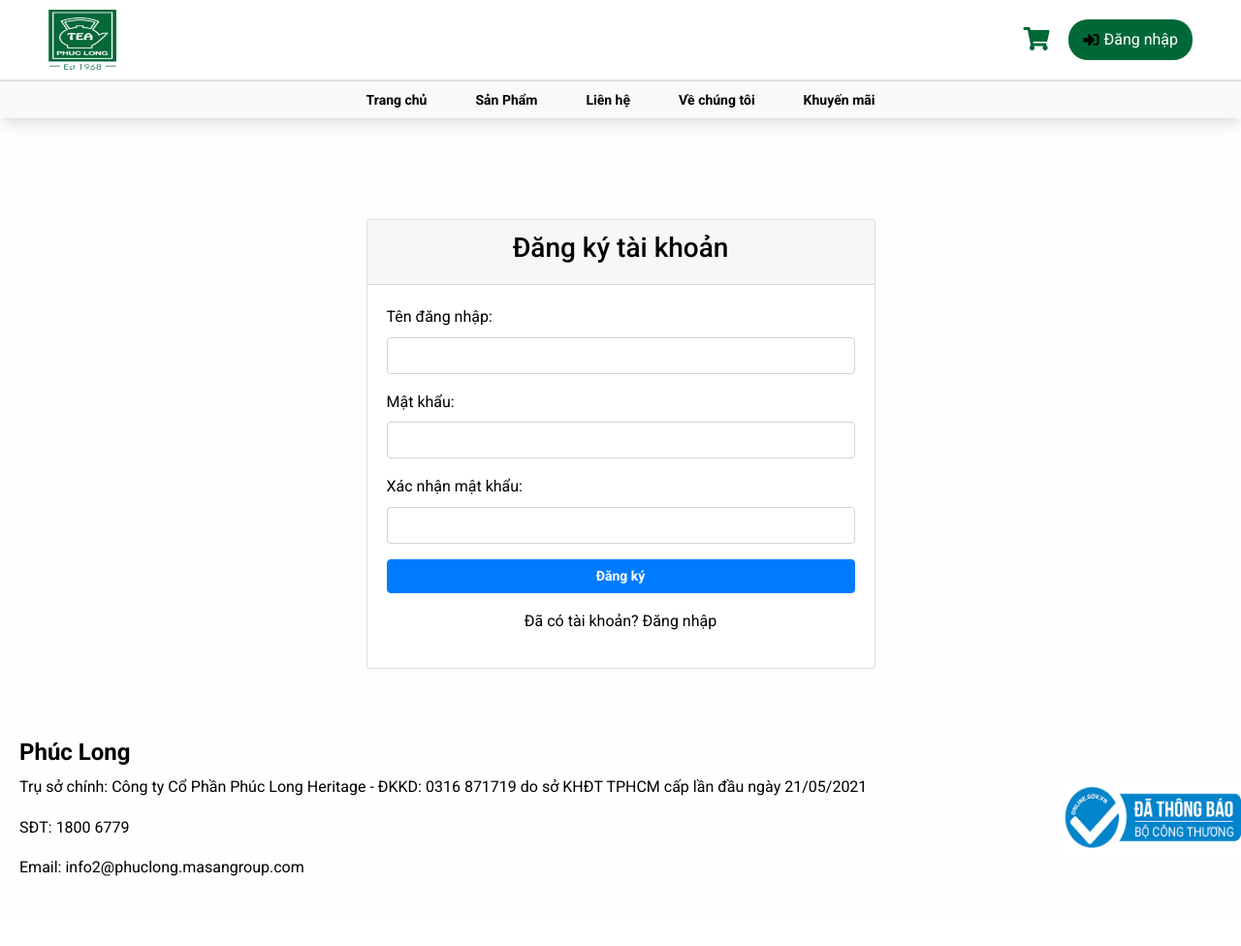
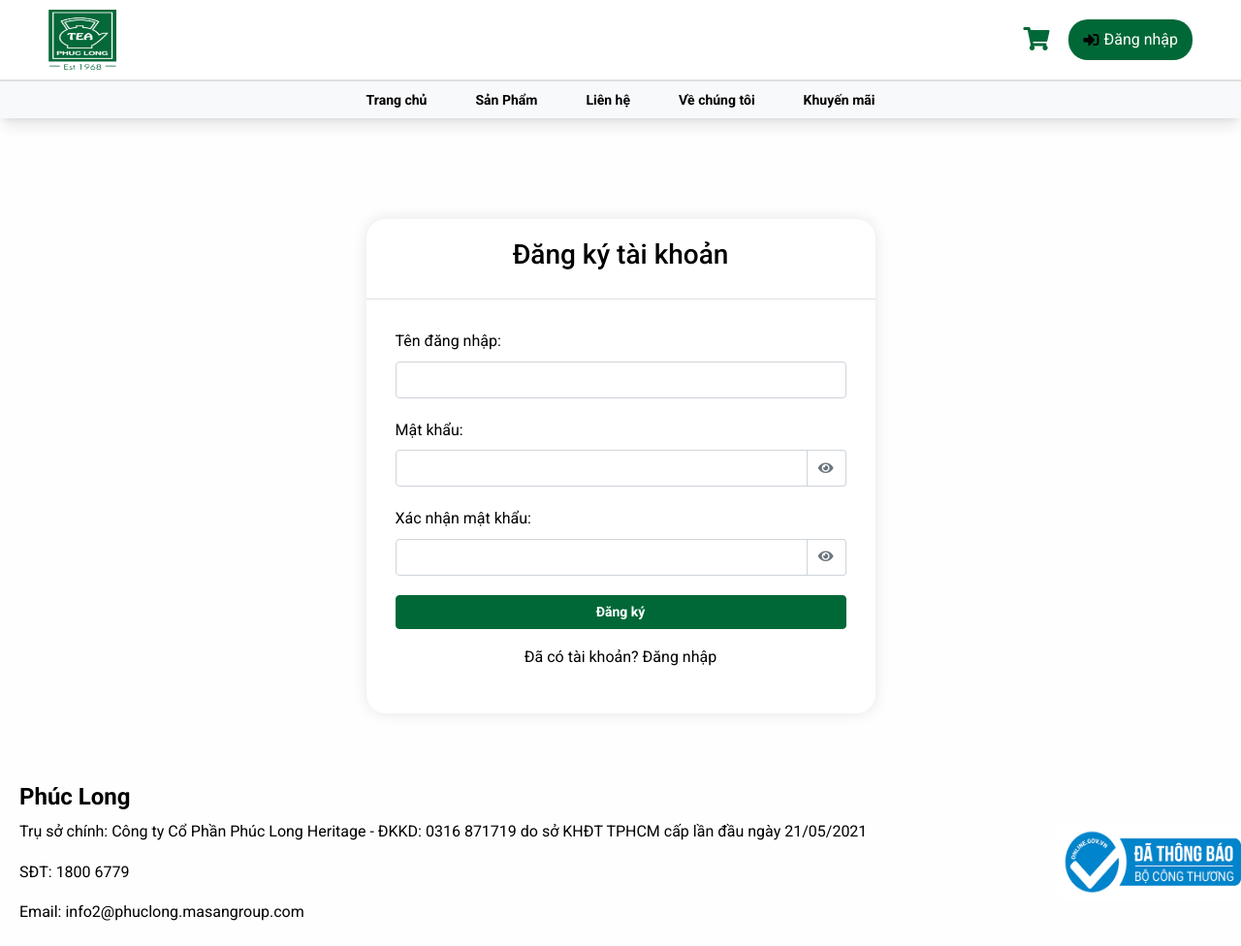
Before and after one commit to HoangAnh779/DA_MaNguonMo, a PHP site: the page made by app/views/account/register.php in a window 1280 px wide. Shown: the top 976 px of the page at 97% size. Before the commit the page ends 904 px from the top, so only its background shows below. Run offline with PHP 8.4, Linux system fonts and the light colour scheme; the template is opened without the code that fills it, so the values that code supplies are empty; some libraries are stand-ins or nearby versions.

Commit message:
update all

```diff
--- a/app/views/account/register.php
+++ b/app/views/account/register.php
@@ -3,7 +3,7 @@
 <div class="container">
     <div class="row justify-content-center">
         <div class="col-md-6">
-            <div class="card mt-5">
+            <div class="card mt-5" style="border-radius: 20px;">
                 <div class="card-header">
                     <h3 class="text-center">Đăng ký tài khoản</h3>
                 </div>
@@ -19,19 +19,36 @@
                     <?php endif; ?>
 
                     <form action="/DA_MaNguonMo/account/save" method="post">
-                        <div class="form-group mb-3">
+                        <div class="form-group">
                             <label for="username">Tên đăng nhập:</label>
                             <input type="text" class="form-control" id="username" name="username" required>
                         </div>
-                        <div class="form-group mb-3">
+
+                        <div class="form-group">
                             <label for="password">Mật khẩu:</label>
-                            <input type="password" class="form-control" id="password" name="password" required>
+                            <div class="input-group">
+                                <input type="password" class="form-control" id="password" name="password" required>
+                                <div class="input-group-append">
+                                    <button class="btn btn-outline-secondary" type="button" id="togglePassword">
+                                        <i class="fas fa-eye" id="eyeIcon"></i>
+                                    </button>
+                                </div>
+                            </div>
                         </div>
-                        <div class="form-group mb-3">
+
+                        <div class="form-group">
                             <label for="confirmpassword">Xác nhận mật khẩu:</label>
-                            <input type="password" class="form-control" id="confirmpassword" name="confirmpassword" required>
+                            <div class="input-group">
+                                <input type="password" class="form-control" id="confirmpassword" name="confirmpassword" required>
+                                <div class="input-group-append">
+                                    <button class="btn btn-outline-secondary" type="button" id="toggleConfirmPassword">
+                                        <i class="fas fa-eye" id="confirmEyeIcon"></i>
+                                    </button>
+                                </div>
+                            </div>
                         </div>
-                        <button type="submit" class="btn btn-primary w-100">Đăng ký</button>
+
+                        <button type="submit" class="btn btn-primary btn-block">Đăng ký</button>
                     </form>
 
                     <div class="text-center mt-3">
@@ -43,4 +60,112 @@
     </div>
 </div>
 
+<style>
+.card {
+    border: none;
+    box-shadow: 0 0 15px rgba(0,0,0,0.1);
+}
+
+.card-header {
+    background-color: rgb(255, 255, 255);
+    color: white;
+    padding: 20px;
+    border-top-left-radius: 25px !important;
+    border-top-right-radius: 25px !important;
+}
+
+.card-body {
+    padding: 30px;
+}
+
+.form-group {
+    margin-bottom: 20px;
+}
+
+.btn-primary {
+    background-color: #006837;
+    border-color: #006837;
+}
+
+.btn-primary:hover {
+    background-color: #005229;
+    border-color: #005229;
+}
+
+#togglePassword, #toggleConfirmPassword {
+    border: none;
+    background: none;
+    padding: 0 12px;
+    height: 100%;
+}
+
+#togglePassword:focus, #toggleConfirmPassword:focus {
+    outline: none;
+    box-shadow: none;
+}
+
+.input-group-append {
+    border: 1px solid #ced4da;
+    border-left: none;
+    border-radius: 0 4px 4px 0;
+}
+
+.input-group-append:hover {
+    background-color: #f8f9fa;
+    cursor: pointer;
+}
+
+.fa-eye, .fa-eye-slash {
+    color: #6c757d;
+}
+
+.alert {
+    padding: 10px;
+    margin-bottom: 20px;
+    border-radius: 4px;
+}
+</style>
+
+<script>
+// Toggle password visibility for password field
+document.getElementById('togglePassword').addEventListener('click', function() {
+    const passwordInput = document.getElementById('password');
+    const eyeIcon = document.getElementById('eyeIcon');
+
+    if (passwordInput.type === 'password') {
+        passwordInput.type = 'text';
+        eyeIcon.classList.remove('fa-eye');
+        eyeIcon.classList.add('fa-eye-slash');
+    } else {
+        passwordInput.type = 'password';
+        eyeIcon.classList.remove('fa-eye-slash');
+        eyeIcon.classList.add('fa-eye');
+    }
+});
+
+// Toggle password visibility for confirm password field
+document.getElementById('toggleConfirmPassword').addEventListener('click', function() {
+    const confirmPasswordInput = document.getElementById('confirmpassword');
+    const confirmEyeIcon = document.getElementById('confirmEyeIcon');
+
+    if (confirmPasswordInput.type === 'password') {
+        confirmPasswordInput.type = 'text';
+        confirmEyeIcon.classList.remove('fa-eye');
+        confirmEyeIcon.classList.add('fa-eye-slash');
+    } else {
+        confirmPasswordInput.type = 'password';
+        confirmEyeIcon.classList.remove('fa-eye-slash');
+        confirmEyeIcon.classList.add('fa-eye');
+    }
+});
+
+// Auto-hide alerts after 3 seconds
+const alertElement = document.querySelector('.alert');
+if (alertElement) {
+    setTimeout(() => {
+        alertElement.style.display = 'none';
+    }, 3000);
+}
+</script>
+
 <?php include 'app/views/shares/footer.php'; ?>
```
Also changed, not shown: app/views/account/forgotPassword.php (+89 -4 lines), public/images/momo-qr.jpg (deleted), public/images/zalo-logo.png (deleted).
